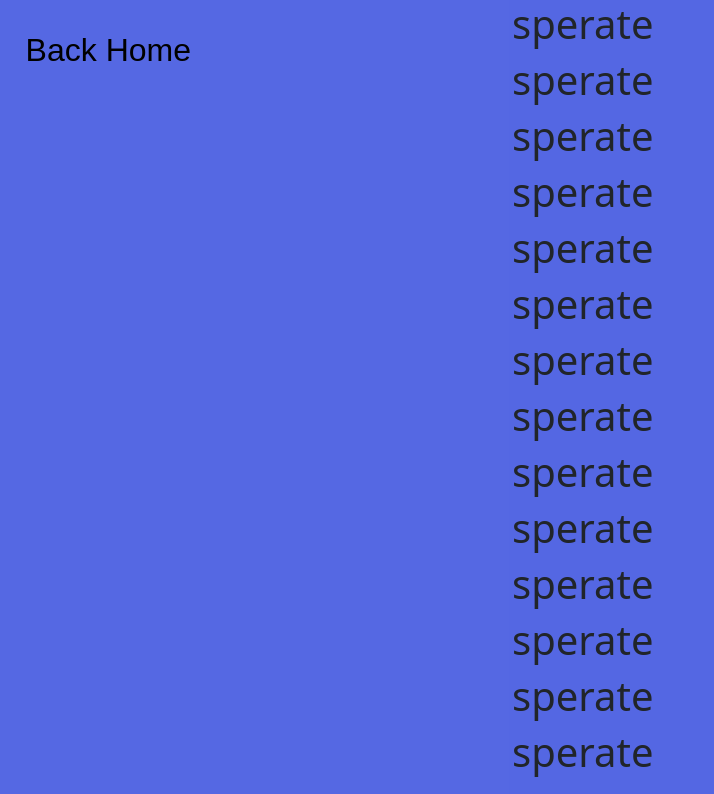
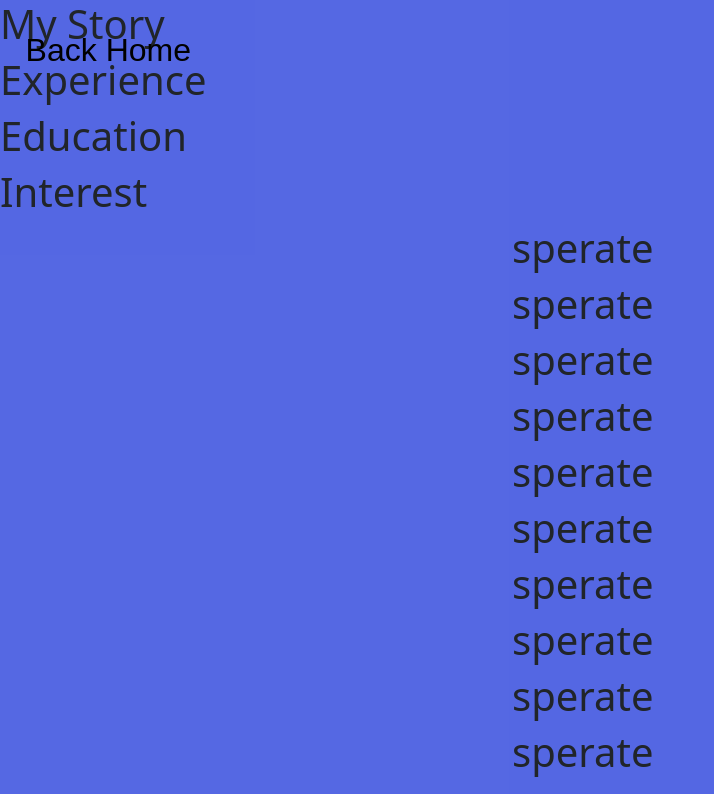
Before and after one commit to Gehrig-Barnes/portfolio, a React (Create React App) app: page /about_me in a window 1280 px wide. Shown: the top 794 px of the page, without its empty margins (0-714 px from the left). Built offline with nearby package versions, Linux system fonts and the light colour scheme; a web font is replaced by a local one.

Commit message:
just done

```diff
--- a/src/components/AboutMe.js
+++ b/src/components/AboutMe.js
@@ -20,17 +20,30 @@ function AboutMe() {
     setCurrY(window.scrollY);
   });
 
-  const toggleHide =
-    currY > prev ? 'hide' : 'return-btn'
+  const toggleHide = currY > prev ? "hide" : "return-btn";
 
   return (
+    <div className="abt">
+      <button
+        className={toggleHide}
+        onClick={() => navigate("/")}
+        disabled={currY > prev ? true : false}
+      >
+        Back Home
+      </button>
 
-    <div className="abt">
-      <button className={toggleHide} onClick={() => navigate("/")} disabled={currY > prev ? true : false}>
-
-      Back Home
-    </button>
-
+      <div>
+        <h1>My Story</h1>
+      </div>
+      <div>
+        <h1>Experience</h1>
+      </div>
+      <div>
+        <h1>Education</h1>
+      </div>
+      <div>
+        <h1>Interest</h1>
+      </div>
 
       <h1>sperate</h1>
       <h1>sperate</h1>
```
